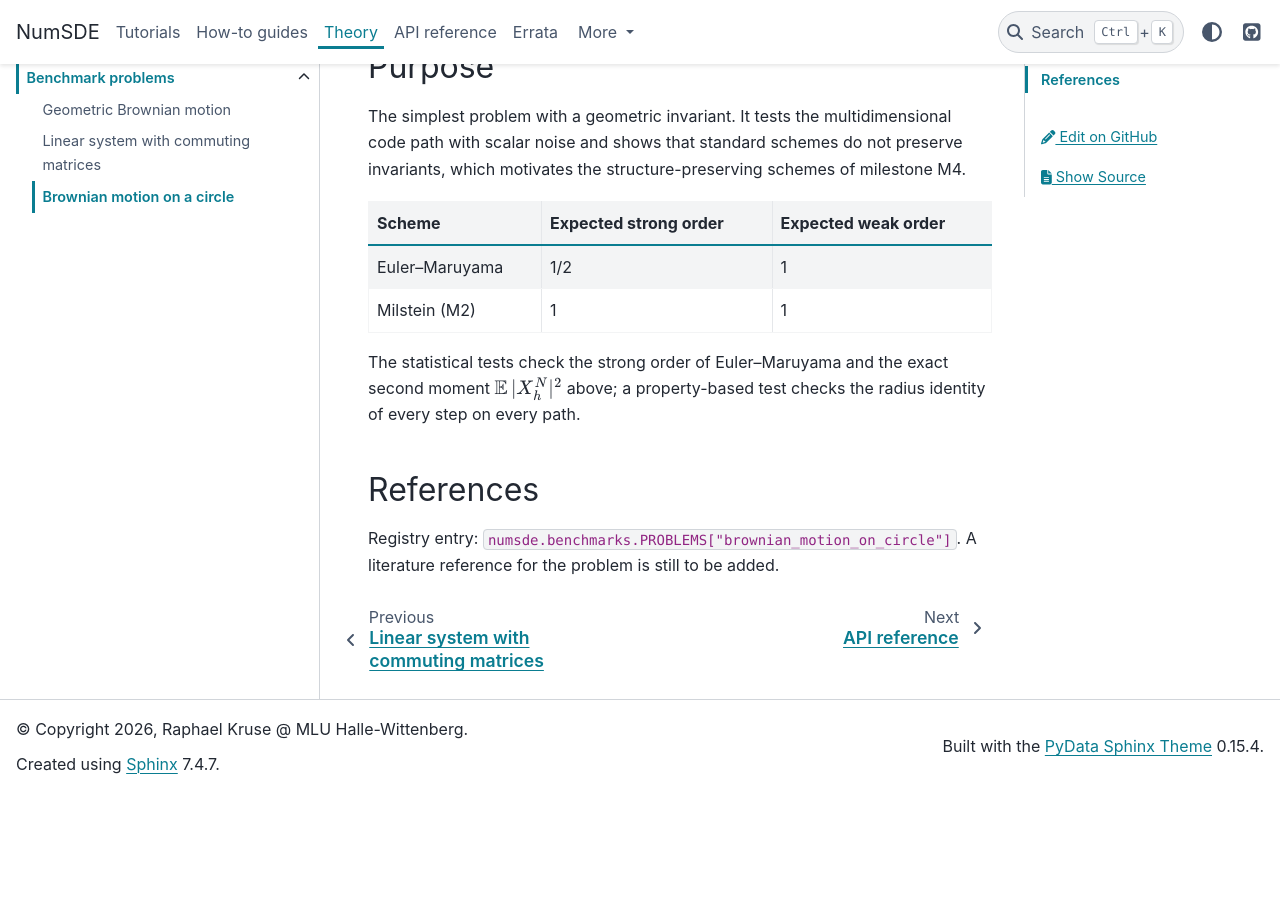
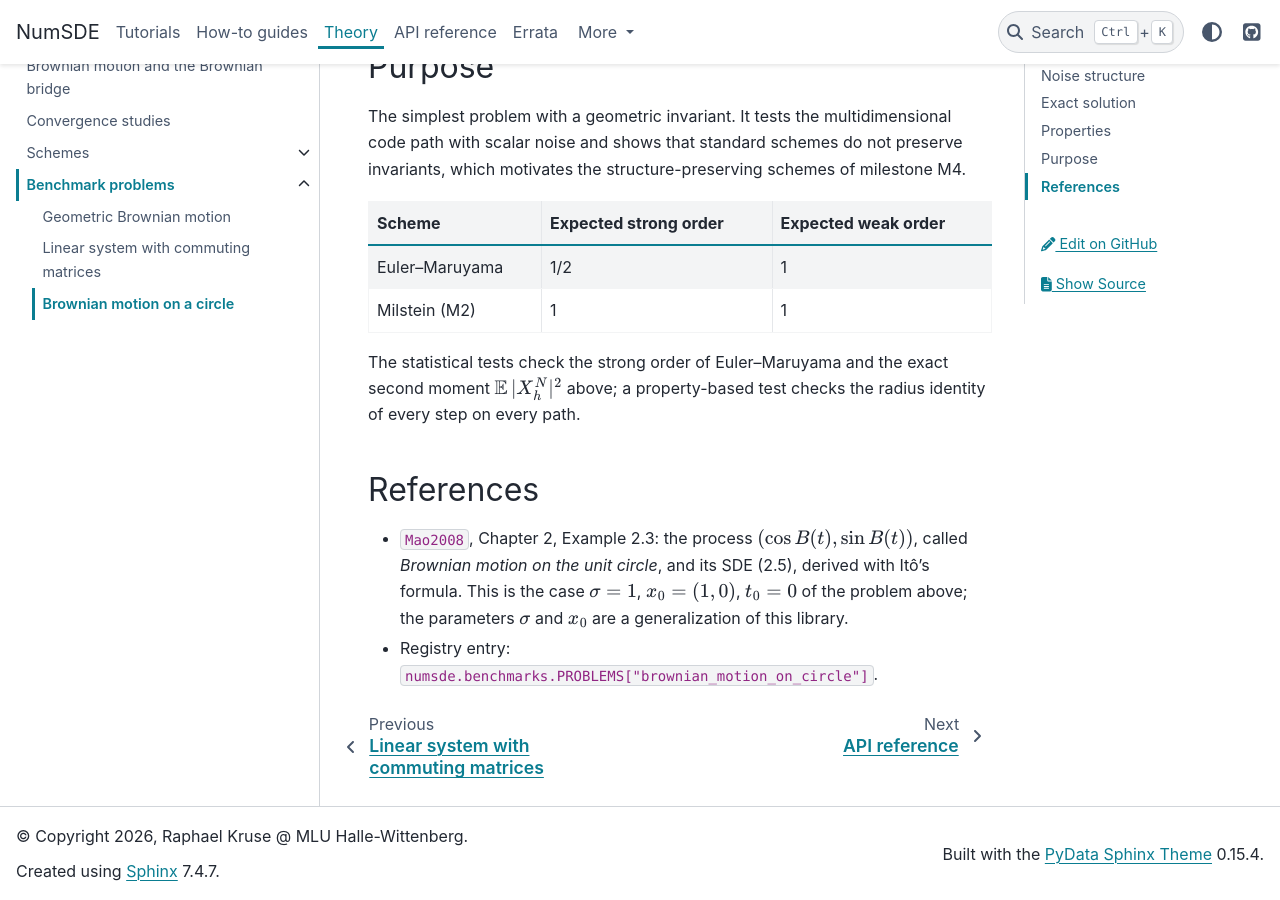
Before and after one commit to mlu-numerics/numsde, a Sphinx documentation site: the page built from docs/theory/problems/brownian_motion_on_circle.md, in a window 1280 px wide and 900 px high, scrolled down 1943 px. Built offline with Sphinx 7.4.7 and the PyData theme 0.15.4, drawn with Linux system fonts in a browser that asks for light colours; cross-references to code outside the pages are shown as plain code; before the commit the page ends 2736 px from its top, so only the background shows below that.

Commit message:
Cite Mao (2008), Example 2.3, for Brownian motion on a circle
Mao, Chapter 2, Example 2.3 introduces (cos B(t), sin B(t)) as Brownian
motion on the unit circle and derives its SDE (2.5) with Itô's formula;
this is the case sigma = 1, x0 = (1, 0) of BrownianMotionOnCircle.

Co-Authored-By: Claude Opus 5.5 <noreply@anthropic.com>
Claude-Session: https://claude.ai/code/session_018KaTyMUfivRVAGYQR6kGnp

```diff
--- a/docs/theory/problems/brownian_motion_on_circle.md
+++ b/docs/theory/problems/brownian_motion_on_circle.md
@@ -94,5 +94,9 @@ radius identity of every step on every path.
 
 ## References
 
-Registry entry: `numsde.benchmarks.PROBLEMS["brownian_motion_on_circle"]`.
-A literature reference for the problem is still to be added.
+- {cite}`Mao2008`, Chapter 2, Example 2.3: the process
+  $(\cos B(t), \sin B(t))$, called *Brownian motion on the unit circle*, and
+  its SDE (2.5), derived with Itô's formula. This is the case $\sigma = 1$,
+  $x_0 = (1, 0)$, $t_0 = 0$ of the problem above; the parameters $\sigma$ and
+  $x_0$ are a generalization of this library.
+- Registry entry: `numsde.benchmarks.PROBLEMS["brownian_motion_on_circle"]`.
```
Also changed, not shown: 1 other file.
